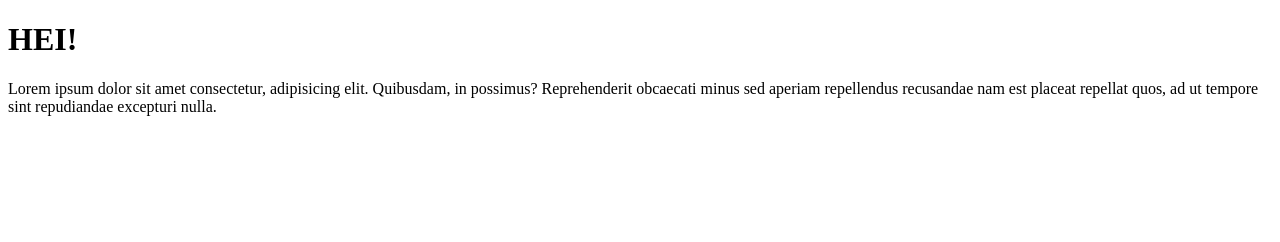
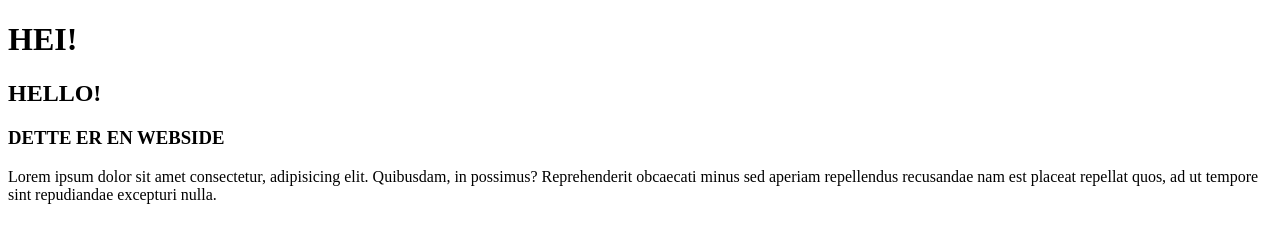
Before and after one commit to marthebull/demo-210929, a plain HTML site: page index.html in a window 1280 px wide. Drawn offline with Linux system fonts and the light colour scheme.

Commit message:
Update index.html

```diff
--- a/index.html
+++ b/index.html
@@ -10,6 +10,11 @@
 <body>
 
     <h1>HEI! </h1>
+
+    <h2>HELLO!</h2>
+
+    <H3>DETTE ER EN WEBSIDE</H3>
+
 <p>Lorem ipsum dolor sit amet consectetur, adipisicing elit. Quibusdam, in possimus? Reprehenderit obcaecati minus sed aperiam repellendus recusandae nam est placeat repellat quos, ad ut tempore sint repudiandae excepturi nulla.</p>
 
 </body>
```
